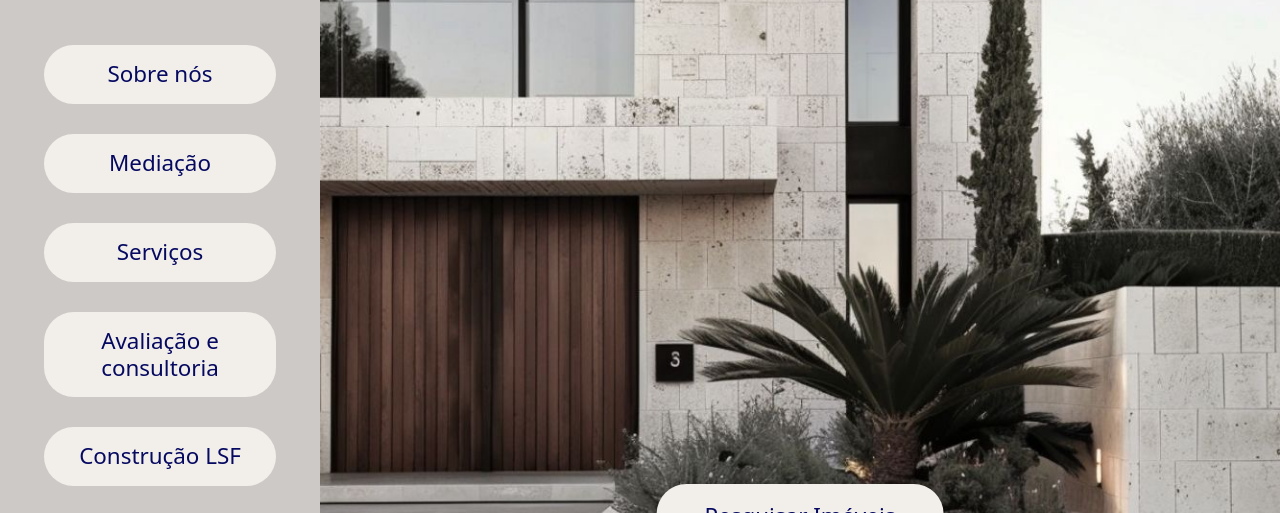
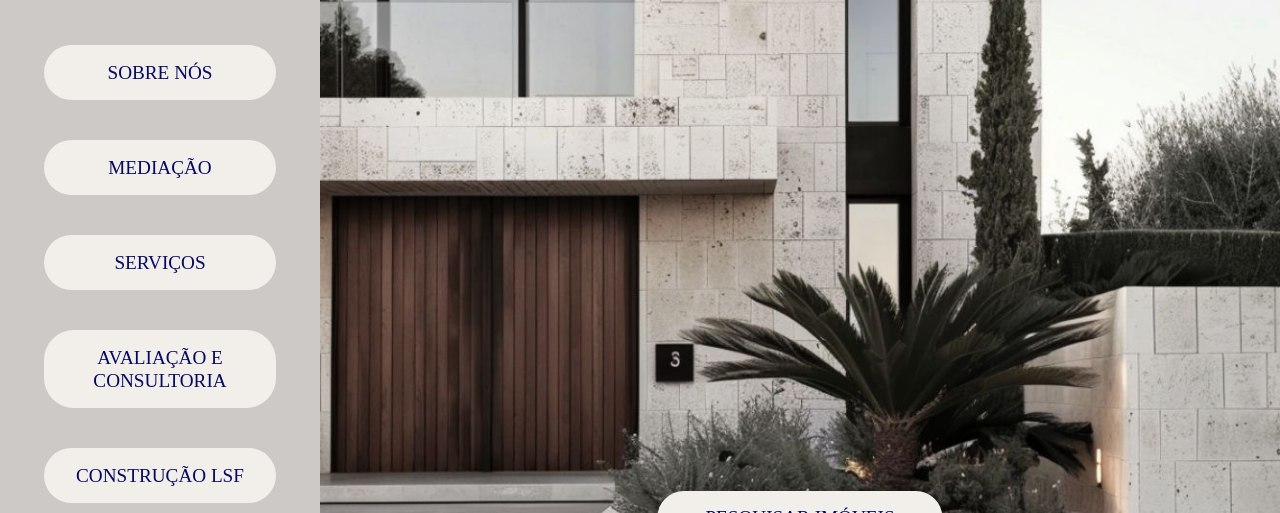
Before and after one commit to TiagoPeer/cash-value, a plain HTML site: page index.html in a window 1280 px wide. Shown: the part 227-740 px from the top of the page. Drawn offline with nearby package versions, Linux system fonts and the light colour scheme.

Commit message:
import Libre Baskerville font

```diff
--- a/site.css
+++ b/site.css
@@ -2,6 +2,8 @@
   font-family: SimpleSerenity;
   src: url(fonts/Simple-Serenity-Script.ttf);
 }
+
+@import url("https://fonts.googleapis.com/css2?family=Libre+Baskerville:ital,wght@0,400;0,700;1,400&display=swap");
 
 html {
   font-size: 100%;
@@ -24,7 +26,7 @@ html {
 
 .side-banner .box {
   width: 80%;
-  margin-bottom: 30px;
+  margin-bottom: 40px;
 }
 
 .side-banner h2 {
@@ -71,10 +73,14 @@ html {
   background-color: #f2efeb;
   color: #060960;
   text-decoration: none;
-  font-size: 1.4rem;
+  font-size: 1.2rem;
   border-radius: 30px;
   border-color: #996a30;
   width: 100%;
+  font-family: "Libre Baskerville", serif;
+  font-weight: 400;
+  font-style: normal;
+  text-transform: uppercase;
 }
 
 .btn-1:hover {
```
